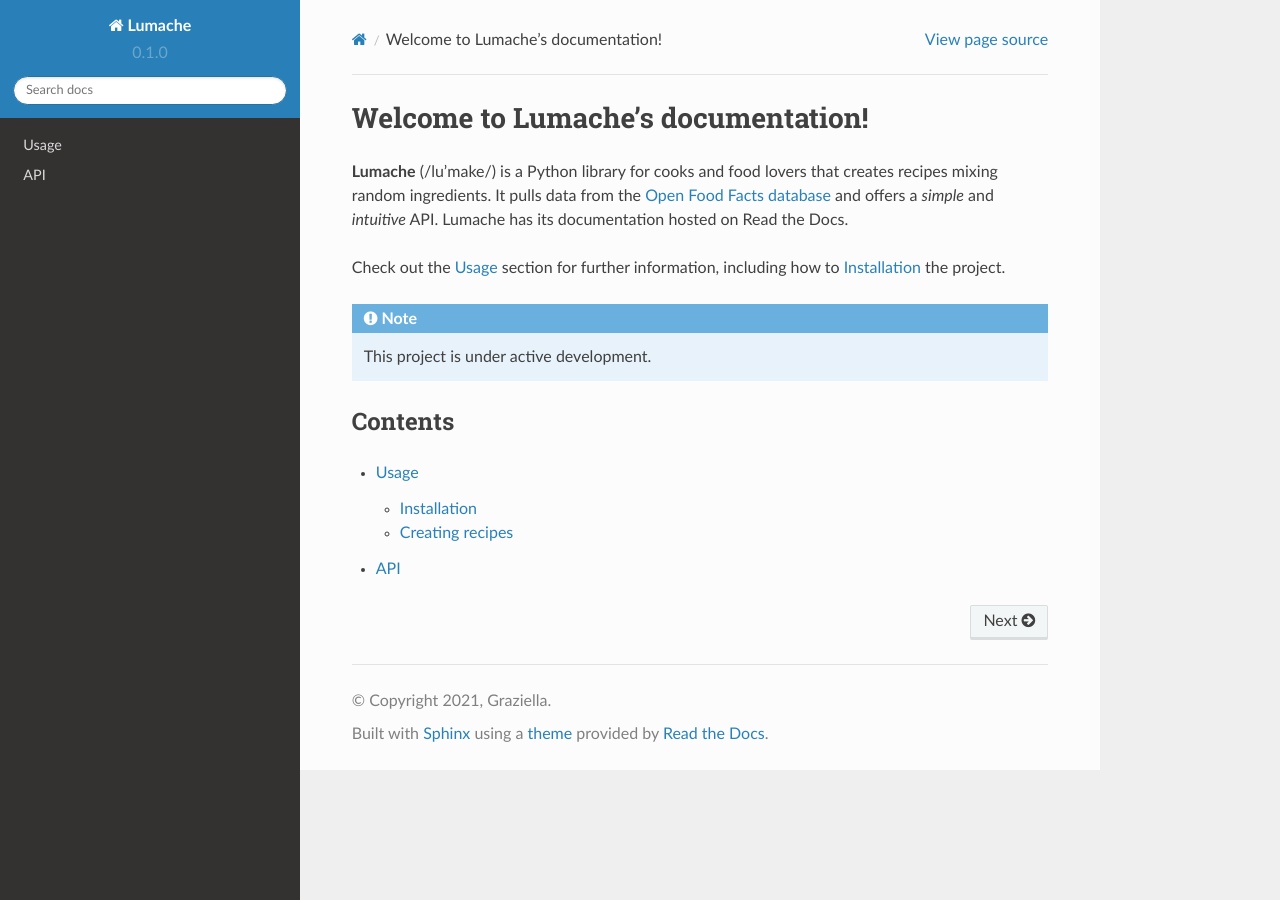
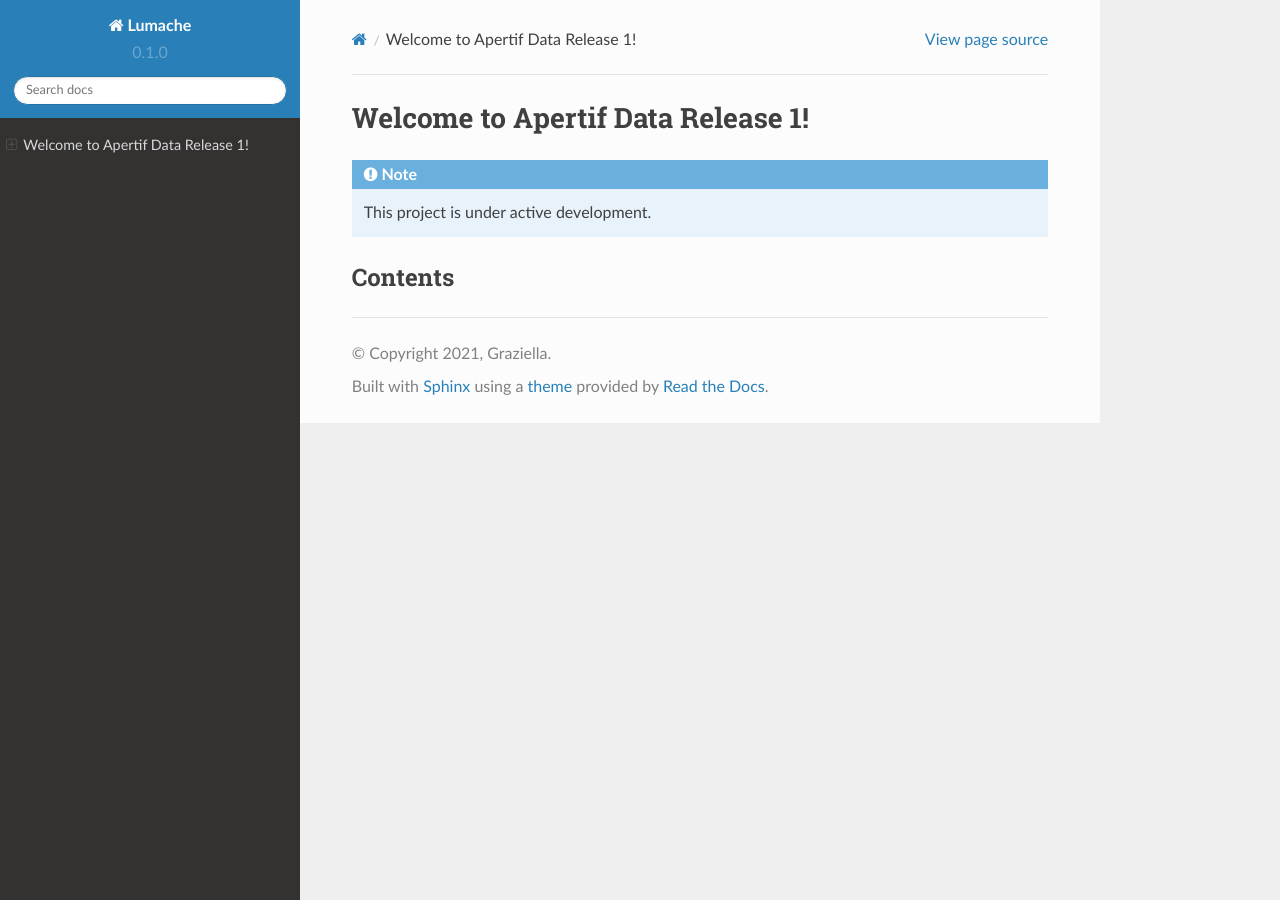
Before and after one commit to CelestinBananas/rtd-tutorial, a Sphinx documentation site: the page built from docs/source/index.rst, in a window 1280 px wide. Built offline with Sphinx 7.4.7 and the Read the Docs theme 2.0.0, drawn with Linux system fonts in a browser that asks for light colours.

Commit message:
Update index.rst

```diff
--- a/docs/source/index.rst
+++ b/docs/source/index.rst
@@ -1,14 +1,6 @@
-Welcome to Lumache's documentation!
+Welcome to Apertif Data Release 1!
 ===================================
 
-**Lumache** (/lu'make/) is a Python library for cooks and food lovers
-that creates recipes mixing random ingredients.
-It pulls data from the `Open Food Facts database <https://world.openfoodfacts.org/>`_
-and offers a *simple* and *intuitive* API.
-Lumache has its documentation hosted on Read the Docs.
-
-Check out the :doc:`usage` section for further information, including
-how to :ref:`installation` the project.
 
 .. note::
 
@@ -18,6 +10,3 @@
 --------
 
 .. toctree::
-
-   usage
-   api
```
